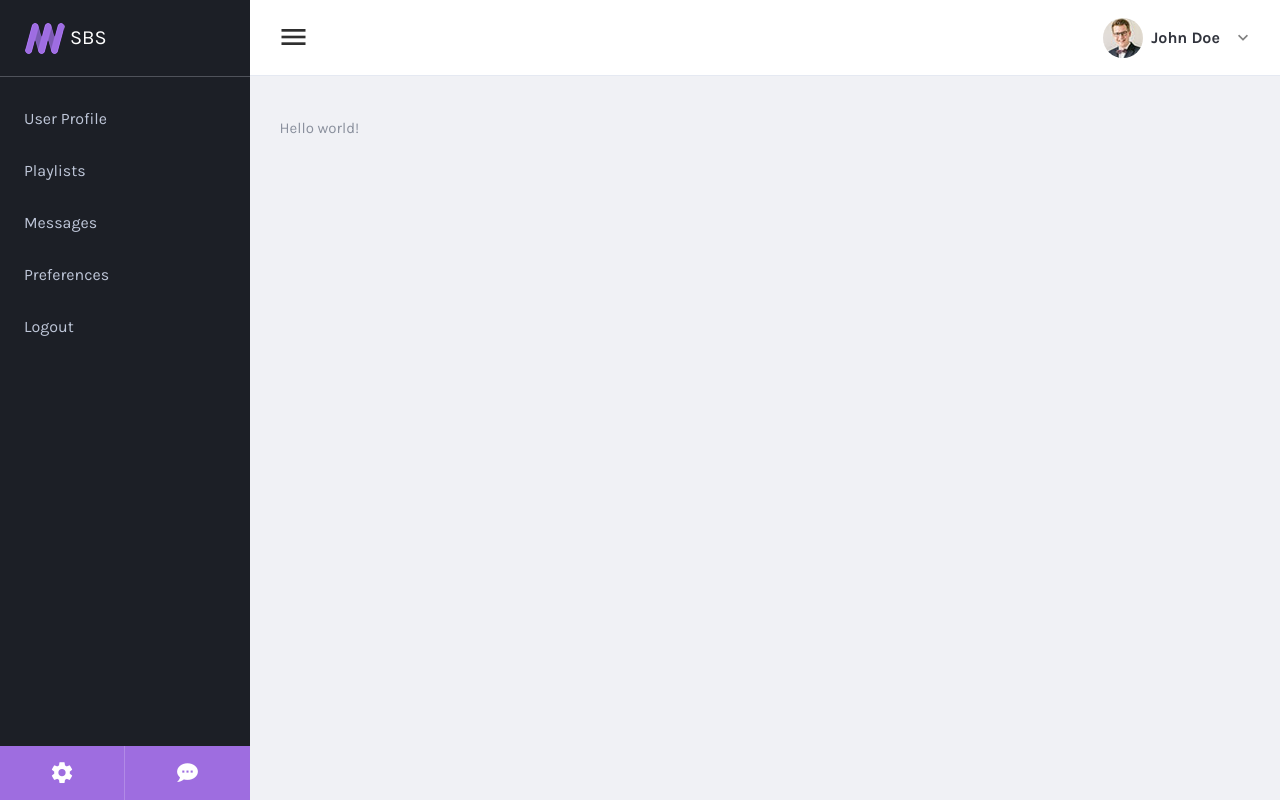
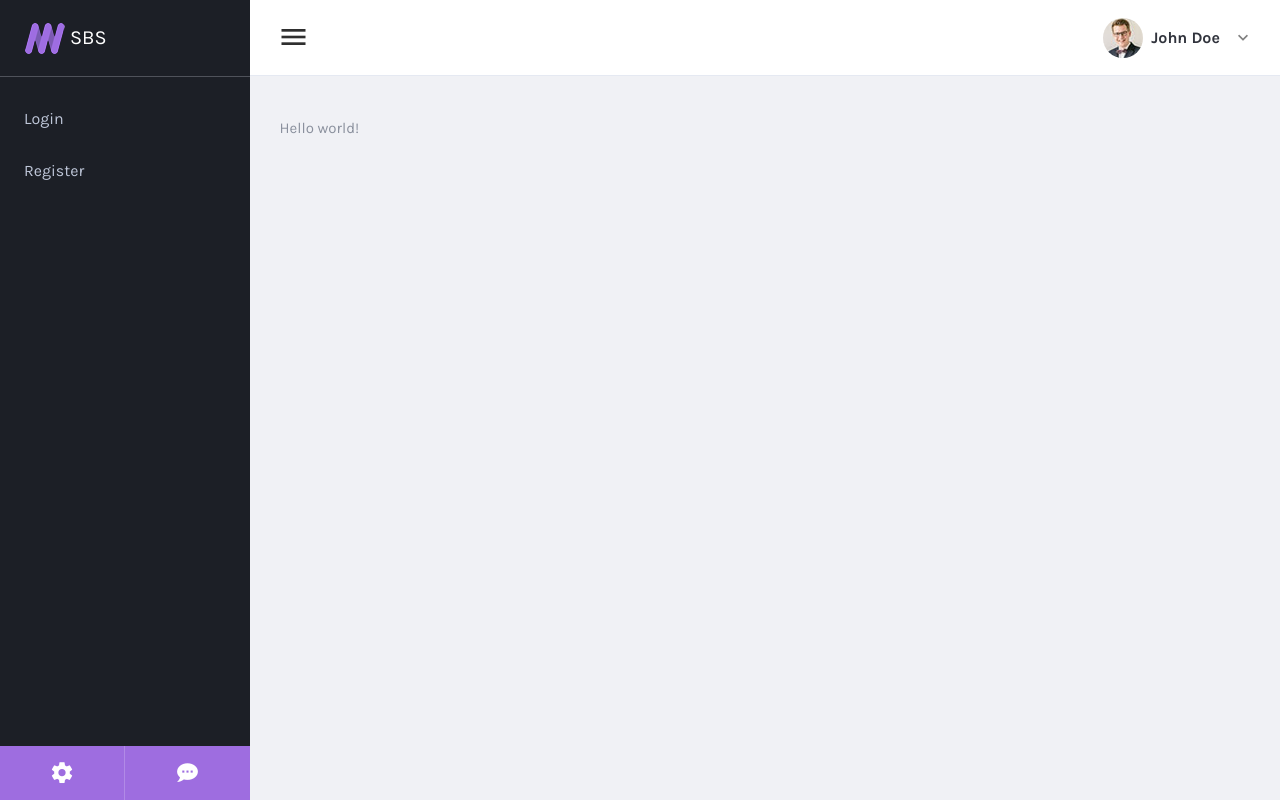
Before and after one commit to Rowan-Senior-Project-F22/A-Serving-of-Brussels-Sprouts, a Django app: page /recommender/ in a window 1280 px wide. Run offline with Django 3.2, Linux system fonts and the light colour scheme; parts of the project's set-up code (start-up, migrations or seed data) failed here and were passed over; some libraries are stand-ins or nearby versions.

Commit message:
Completed basic auth.
Completed basic auth with custom user form. Performed troubleshooting and fixed issue with email being a "required field" to use it as the username field.

```diff
--- a/recommender/models.py
+++ b/recommender/models.py
@@ -8,15 +8,15 @@ from django.utils.translation import gettext_lazy as _
 
 
 class User(AbstractUser):
-    email = models.EmailField(_('email address'), unique=True)
+    email = models.EmailField(_('email'), unique=True)
     profile_picture = models.ImageField(null=True, blank=True, upload_to="profile/")
     # direct_messages = models.ManyToManyField('DirectMessage') TODO: Update with Design Team 3
     preferences = models.CharField(null=False, default='{}', max_length=1000)
 
     following = models.ForeignKey('self', on_delete=models.CASCADE)
 
-    # USERNAME_FIELD = 'email'
-    # required_fields = []
+    USERNAME_FIELD = 'email'
+    REQUIRED_FIELDS = []
 
     def __str__(self):
         return self.email
--- a/recommender/templates/base.html
+++ b/recommender/templates/base.html
@@ -71,7 +71,11 @@
         <div id="sidebar" class="sidebar sidebar-with-footer">
             <!-- Aplication Brand -->
             <div class="app-brand">
-                <a href="">
+                {% if user.isAuthenticated %}
+                <a href="{% url 'recommender:user_profile' %}">
+                {% else %}
+                <a href="{% url 'recommender:get_landing_guest' %}">
+                {% endif %}
                     <img src="{%static 'images/logo.png' %}" alt="Mono">
                     <span class="brand-name">SBS</span>
                 </a>
@@ -80,7 +84,7 @@
             <div class="sidebar-left" data-simplebar style="height: 100%;">
                 <!-- sidebar menu -->
                 <ul class="nav sidebar-inner" id="sidebar-menu">
-                    {% if not user.isAuthenticated %}
+                    {% if user.isAuthenticated %}
                         <li>
                             <a class="sidenav-item-link" href="{% url 'recommender:user_profile' %}">
                                 <span class="nav-text">User Profile</span>
@@ -106,21 +110,23 @@
                         </li>
 
                         <li>
-                            <a class="sidenav-item-link" href="">
+                            <a class="sidenav-item-link" href="{% url 'recommender:get_logout' %}">
                                 <span class="nav-text">Logout</span>
                             </a>
                         </li>
                     {% else %}
                         <li>
-                            <a class="sidenav-item-link" href="">
+                            <a class="sidenav-item-link" href="{% url 'recommender:get_login' %}">
                                 <span class="nav-text">Login</span>
                             </a>
                         </li>
+
                         <li>
-                            <a class="sidenav-item-link" href="">
-                                <span class="nav-text">Signup</span>
+                            <a class="sidenav-item-link" href="{% url 'recommender:get_register' %}">
+                                <span class="nav-text">Register</span>
                             </a>
                         </li>
+
                     {% endif %}
 
                 </ul>
@@ -197,6 +203,7 @@
                     </ul>
                 </div>
             </nav>
+            {% include 'recommender/includes/messages.html' %}
         </header>
 
         <!-- ======  END HEADER ====== -->
--- /dev/null
+++ b/recommender/templates/recommender/includes/messages.html
@@ -0,0 +1,10 @@
+{% for message in messages %}
+<div class="container-fluid p-0">
+  <div class="alert {{ message.tags }} alert-dismissible" role="alert" >
+    <button type="button" class="close" data-dismiss="alert" aria-label="Close">
+      <span aria-hidden="True">&times;</span>
+    </button>
+    {{ message }}
+  </div>
+</div>
+{% endfor %}
--- a/recommender/urls.py
+++ b/recommender/urls.py
@@ -10,7 +10,10 @@ urlpatterns = [
     path('inbox/<int:pk>', ThreadView.as_view(), name='thread'),
     path('inbox/<int:pk>/create-message', CreateMessage.as_view(), name='create-message'),
     path("", views.get_landing_guest, name="get_landing_guest"),
-    path("profile/", views.user_profile, name="profile"),
+    path("profile/", views.user_profile, name="user_profile"),
     path("playlist/<int:user_id>", views.user_playlist, name="playlist"),
-    path("l_room/<str:room_name>", views.l_room, name="l_room")
+    path("l_room/<str:room_name>", views.l_room, name="l_room"),
+    path("login/", views.get_login, name="get_login"),
+    path("register/", views.get_register, name="get_register"),
+    path("logout/", views.get_logout, name="get_logout"),
 ]
--- a/recommender/views.py
+++ b/recommender/views.py
@@ -6,11 +6,15 @@ from .forms import SearchForm
 import random
 from email import message
 from urllib import request
-from django.contrib.auth import login
+from django.contrib.auth import login, authenticate, logout
 from django.dispatch import receiver
 from django.views import View
 from django.db.models import Q
 from django.contrib.auth.models import User
+from .forms import CustomUserForm
+from django.contrib import messages
+from django.contrib.auth.forms import AuthenticationForm
+from django.contrib.auth.decorators import login_required
 
 def get_landing_guest(request):
     return render(request, "recommender/landingguest.html")
@@ -98,3 +102,39 @@ class CreateMessage(View):
 
 def l_room(request, room_name):
     return render(request, 'l_room.html', {'room_name': room_name})
+
+def get_register(request):
+    if request.method == "POST":
+        form = CustomUserForm(request.POST)
+        if form.is_valid():
+            user = form.save()
+            login(request, user)
+            messages.success(request, "Registration successful." )
+            return redirect("recommender:user_profile")
+        messages.error(request, "Unsuccessful registration. Invalid information.")
+    form = CustomUserForm()
+    return render (request=request, template_name="recommender/register.html", context={"register_form":form})
+
+def get_login(request):
+	if request.method == "POST":
+		form = AuthenticationForm(data=request.POST)
+		if form.is_valid():
+			username = form.cleaned_data.get('username')
+			password = form.cleaned_data.get('password')
+			user = authenticate(request, username=username, password=password)
+			if user is not None:
+				login(request, user)
+				messages.info(request, f"You are now logged in as {username}.")
+				return redirect("recommender:user_profile")
+			else:
+				messages.error(request,"Invalid username or password.")
+		else:
+			messages.error(request,"Invalid username or password.")
+	form = AuthenticationForm()
+	return render(request=request, template_name="recommender/login.html", context={"login_form":form})
+
+@login_required
+def get_logout(request):
+	logout(request)
+	messages.info(request, "You have successfully logged out.")
+	return redirect("recommender:get_landing_guest")
```
Also changed, not shown: recommender/templates/recommender/login.html (added, +21 -0 lines), recommender/templates/recommender/register.html (added, +21 -0 lines), recommender/migrations/0001_initial.py (added).
